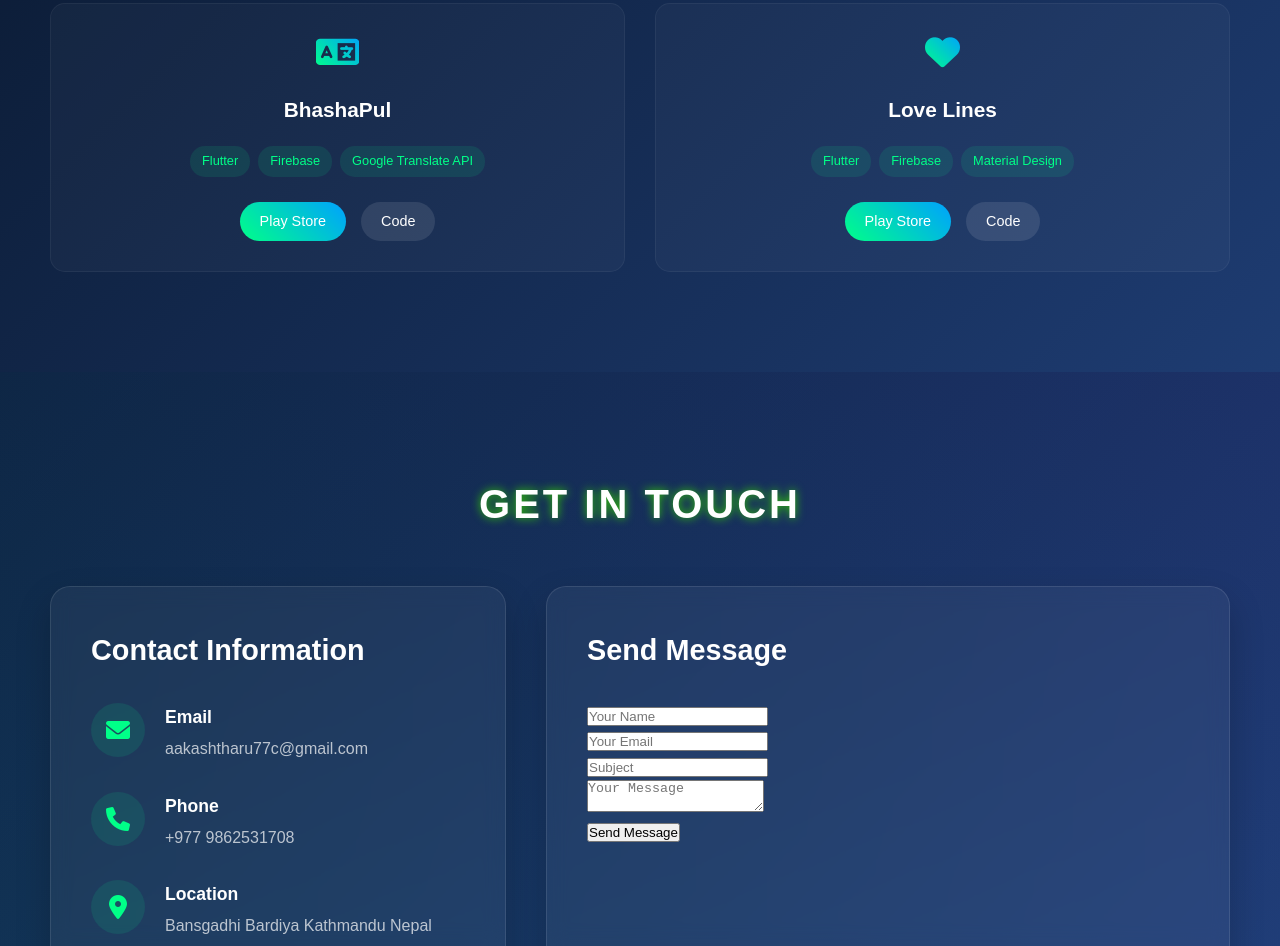
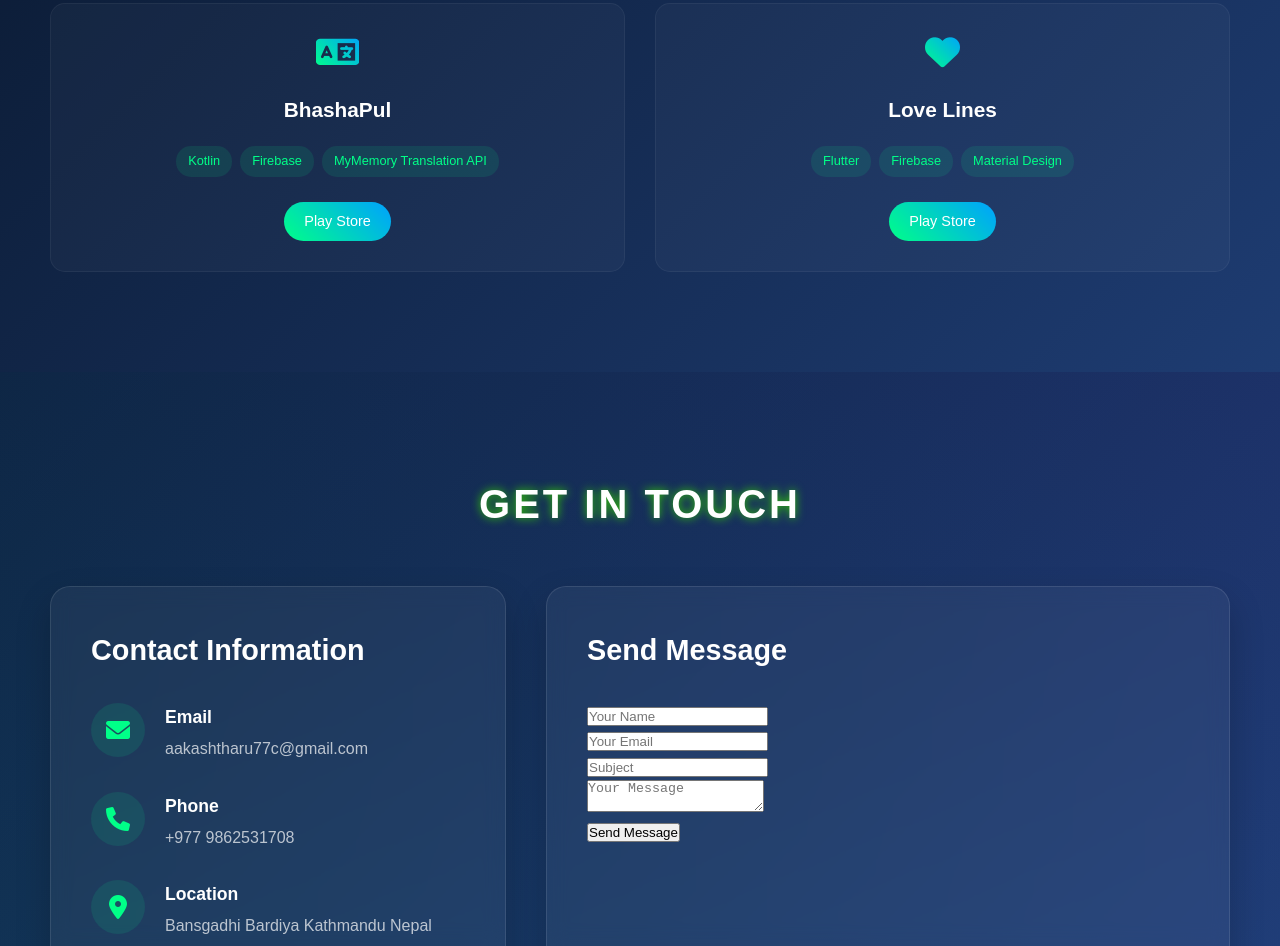
Before and after one commit to keylorakash/Keylor-Portfolio, a plain HTML site: page index.html in a window 1280 px wide. Shown: the part 2719-3665 px from the top of the page. Drawn offline with Linux system fonts and the light colour scheme.

Commit message:
Update index.html

```diff
--- a/index.html
+++ b/index.html
@@ -187,13 +187,13 @@
                     </div>
                     <h3>BhashaPul</h3>
                     <div class="tech-badges">
-                        <span>Flutter</span>
+                        <span>Kotlin</span>
                         <span>Firebase</span>
-                        <span>Google Translate API</span>
+                        <span>MyMemory Translation API</span>
                     </div>
                     <div class="project-links">
                         <a href="https://play.google.com/store/apps/details?id=studio.cosome.bhashapul" class="live-link">Play Store</a>
-                        <a href="#" class="code-link">Code</a>
+                        <!-- <a href="#" class="code-link">Code</a> -->
                     </div>
                 </div>
             </div>
@@ -211,7 +211,7 @@
                     </div>
                     <div class="project-links">
                         <a href="https://play.google.com/store/apps/details?id=studio.cosome.lovelines" class="live-link">Play Store</a>
-                        <a href="#" class="code-link">Code</a>
+                        <!-- <a href="#" class="code-link">Code</a> -->
                     </div>
                 </div>
             </div>
```
